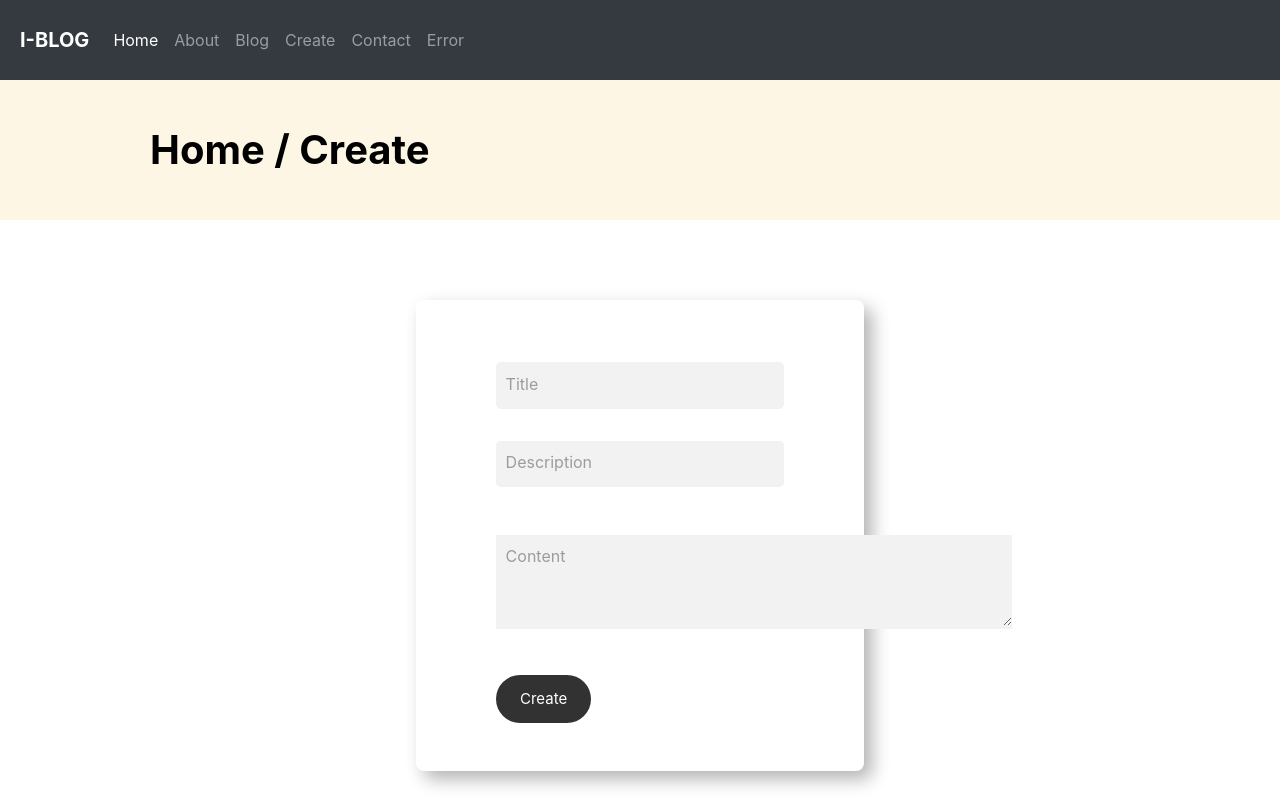
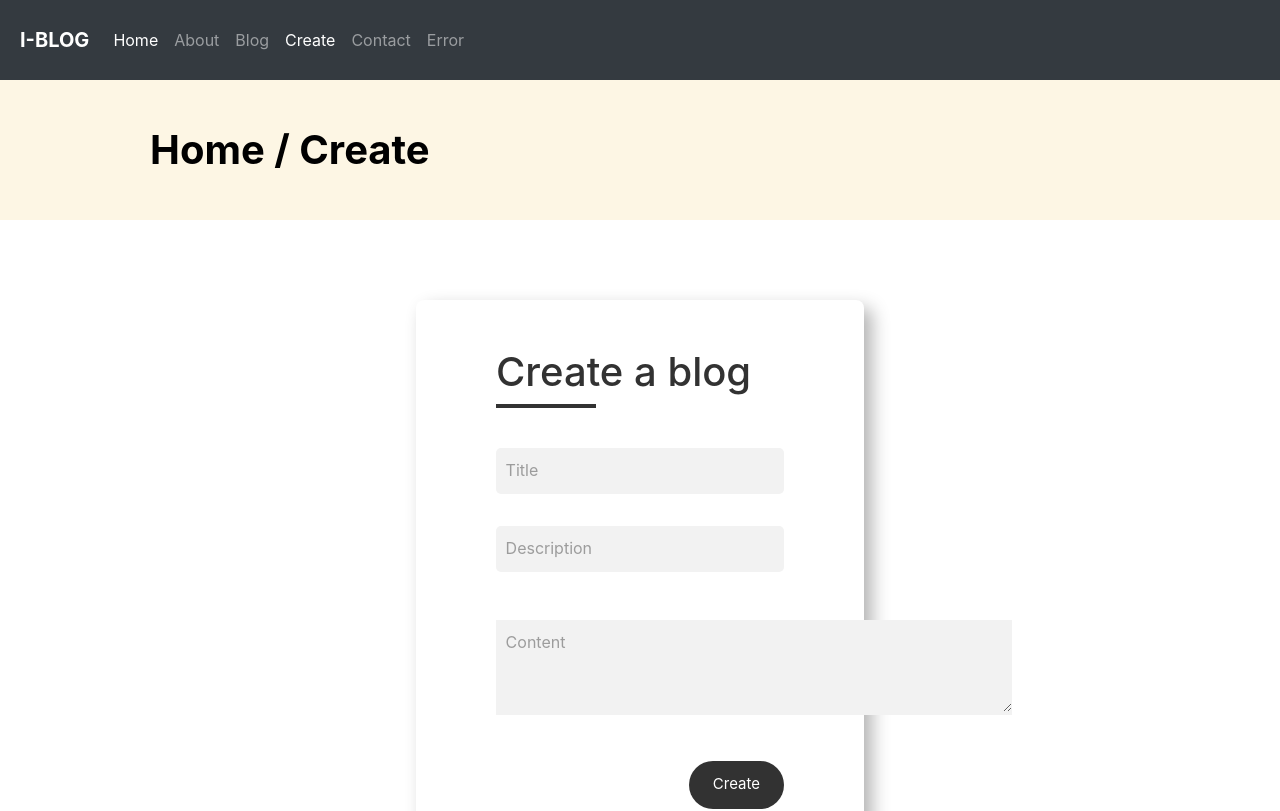
Before and after one commit to NachiketaDhal/I-Blog, a React (Create React App) app in the folder app/: page /blog/create in a window 1280 px wide. Shown: the top 811 px of the page. Built offline with nearby package versions, Linux system fonts and the light colour scheme.

Commit message:
Minor changes

```diff
--- a/app/src/components/Comments.tsx
+++ b/app/src/components/Comments.tsx
@@ -12,8 +12,8 @@ const Comments = ({ pComments }: { pComments: IComment[] | undefined }) => {
     pComments || [{ name: "User1", comment: "Good Post!" }]
   );
 
-  console.log(pComments);
-  console.log(comments);
+  // console.log(pComments);
+  // console.log(comments);
 
   const handleSubmit = (e: React.FormEvent) => {
     e.preventDefault();
--- a/app/src/components/Navbar.tsx
+++ b/app/src/components/Navbar.tsx
@@ -1,5 +1,5 @@
 import React from "react";
-import { Link } from "react-router-dom";
+import { Link, NavLink } from "react-router-dom";
 
 const Navbar = () => {
   return (
@@ -23,24 +23,28 @@ const Navbar = () => {
       </button>
       <div className="collapse navbar-collapse" id="navbarNavAltMarkup">
         <div className="navbar-nav">
-          <Link className="nav-link active" to="/">
+          <NavLink className="nav-link" to="/">
             Home
-          </Link>
-          <Link className="nav-link" to="/about">
+          </NavLink>
+          <NavLink className="nav-link" activeClassName="active" to="/about">
             About
-          </Link>
-          <Link className="nav-link" to="/blogs">
+          </NavLink>
+          <NavLink className="nav-link" activeClassName="active" to="/blogs">
             Blog
-          </Link>
-          <Link className="nav-link" to="/blog/create">
+          </NavLink>
+          <NavLink
+            className="nav-link"
+            activeClassName="active"
+            to="/blog/create"
+          >
             Create
-          </Link>
-          <Link className="nav-link" to="/contact">
+          </NavLink>
+          <NavLink className="nav-link" activeClassName="active" to="/contact">
             Contact
-          </Link>
-          <Link className="nav-link" to="/error">
+          </NavLink>
+          <NavLink className="nav-link" activeClassName="active" to="/error">
             Error
-          </Link>
+          </NavLink>
         </div>
       </div>
     </nav>
--- a/app/src/components/SingleBlog.tsx
+++ b/app/src/components/SingleBlog.tsx
@@ -18,12 +18,19 @@ const SingleBlog = () => {
   const history = useHistory();
 
   const fetchBlogPost = async () => {
-    setLoading(true);
-    const fetchedBlog = await axios.get(`http://localhost:8000/api/blog/${id}`);
-    // console.log(fetchedBlog.data.foundBlog);
+    try {
+      setLoading(true);
+      const fetchedBlog = await axios.get(
+        `http://localhost:8000/api/blog/${id}`
+      );
+      // console.log(fetchedBlog.data.foundBlog);
 
-    setBlog(fetchedBlog.data.foundBlog);
-    setLoading(false);
+      setBlog(fetchedBlog.data.foundBlog);
+      setLoading(false);
+    } catch (err) {
+      alert("Something went wrong");
+      history.push("/blogs");
+    }
   };
 
   const deleteBlogPost = async () => {
--- a/app/src/pages/Blogs.tsx
+++ b/app/src/pages/Blogs.tsx
@@ -1,5 +1,5 @@
 import React, { useEffect, useState } from "react";
-import { Link } from "react-router-dom";
+import { Link, useHistory } from "react-router-dom";
 import axios from "axios";
 
 import { IBlog } from "../interfaces";
@@ -13,16 +13,24 @@ const Blogs = () => {
   const [blogData, setBlogData] = useState([]);
   const [loading, setLoading] = useState(false);
 
+  const history = useHistory();
+
   const fetchBlogs = async () => {
-    setLoading(true);
-    const fetchedBlogs = await axios.get("http://localhost:8000/api/blogs");
-    setBlogData(fetchedBlogs.data.blogs);
-    setLoading(false);
-    console.log(fetchedBlogs);
+    try {
+      setLoading(true);
+      const fetchedBlogs = await axios.get("http://localhost:8000/api/blogs");
+      setBlogData(fetchedBlogs.data.blogs);
+      setLoading(false);
+      // console.log(fetchedBlogs);
+    } catch (error) {
+      alert("Failed to fetch blogs");
+      history.push("/");
+    }
   };
 
   useEffect(() => {
     fetchBlogs();
+    // eslint-disable-next-line react-hooks/exhaustive-deps
   }, []);
 
   if (loading) {
--- a/app/src/pages/CreateBlog.tsx
+++ b/app/src/pages/CreateBlog.tsx
@@ -3,6 +3,7 @@ import axios from "axios";
 import Styled from "styled-components";
 import { useHistory } from "react-router-dom";
 import PathStripe from "../components/PathStripe";
+import Underline from "../components/Underline";
 
 const CreateBlog = () => {
   const [title, setTitle] = useState("");
@@ -36,6 +37,10 @@ const CreateBlog = () => {
           onSubmit={handleSubmit}
           className="upload-form"
         >
+          <div style={{ marginBottom: "40px" }}>
+            <h1 style={{ color: "#323232" }}>Create a blog</h1>
+            <Underline />
+          </div>
           <input
             type="text"
             placeholder="Title"
@@ -60,11 +65,7 @@ const CreateBlog = () => {
           ></textarea>
           <br />
           <br />
-          <button
-            type="submit"
-            className="btn-submit"
-            style={{ float: "none" }}
-          >
+          <button type="submit" className="btn-submit">
             Create
           </button>
         </form>
```
